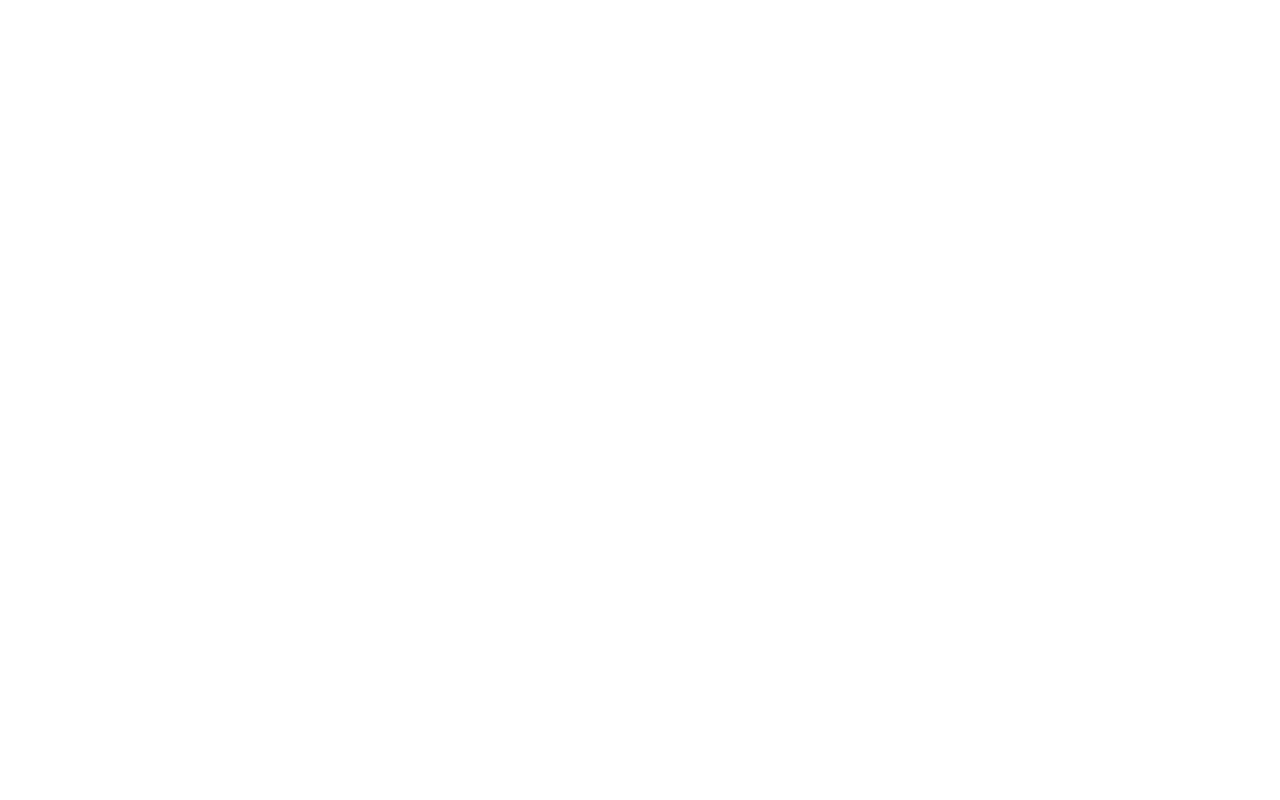
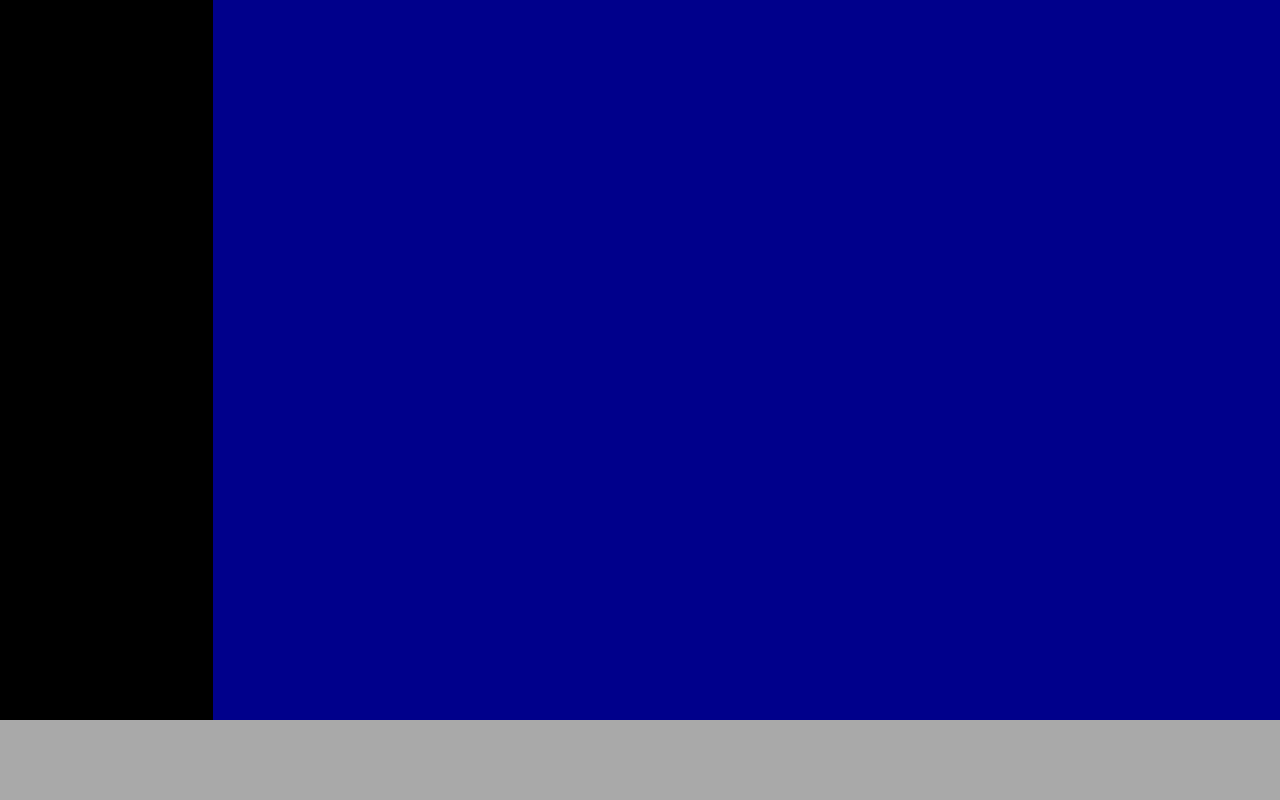
Before and after one commit to emazack/html-css-spotifyweb, a plain HTML site: page index.html in a window 1280 px wide. Drawn offline with Linux system fonts and the light colour scheme.

Commit message:
Scheletro generale flex

```diff
--- a/css/style.css
+++ b/css/style.css
@@ -0,0 +1,30 @@
+*{
+  margin: 0;
+  padding: 0;
+  box-sizing: border-box;
+}
+
+.container-flex{
+  display: flex;
+  height: 100vh;
+}
+
+/* DEBUG:  */
+aside{
+  background-color: black;
+  width: calc(100% - 80vw);
+}
+
+main{
+  background-color: darkblue;
+  width: 100vw;
+}
+
+section{
+  position: fixed;
+  bottom: 0;
+  background-color: darkgrey;
+  height: calc(100vh - 90vh);
+  width: 100%;
+}
+/* DEBUG:  */
--- a/index.html
+++ b/index.html
@@ -7,6 +7,19 @@
     <title>Spotify Bello</title>
   </head>
   <body>
+    <div class="container-flex">
+      <!-- Gestione Musica -->
+      <aside class="">
 
+      </aside>
+      <!-- Contenitore Musica -->
+      <main>
+
+      </main>
+    </div>
+    <!-- Player Musica -->
+    <section>
+
+    </section>
   </body>
 </html>
```
